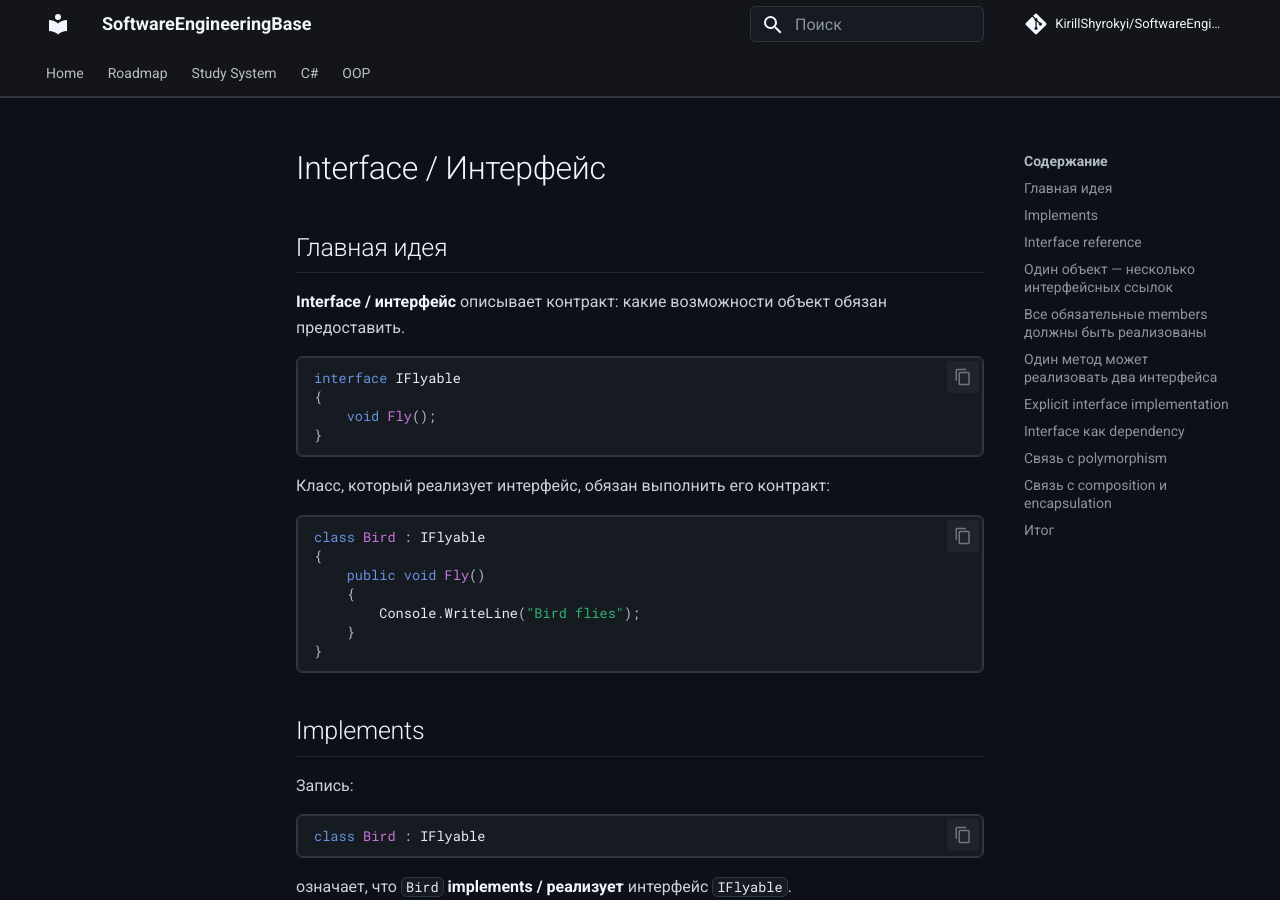
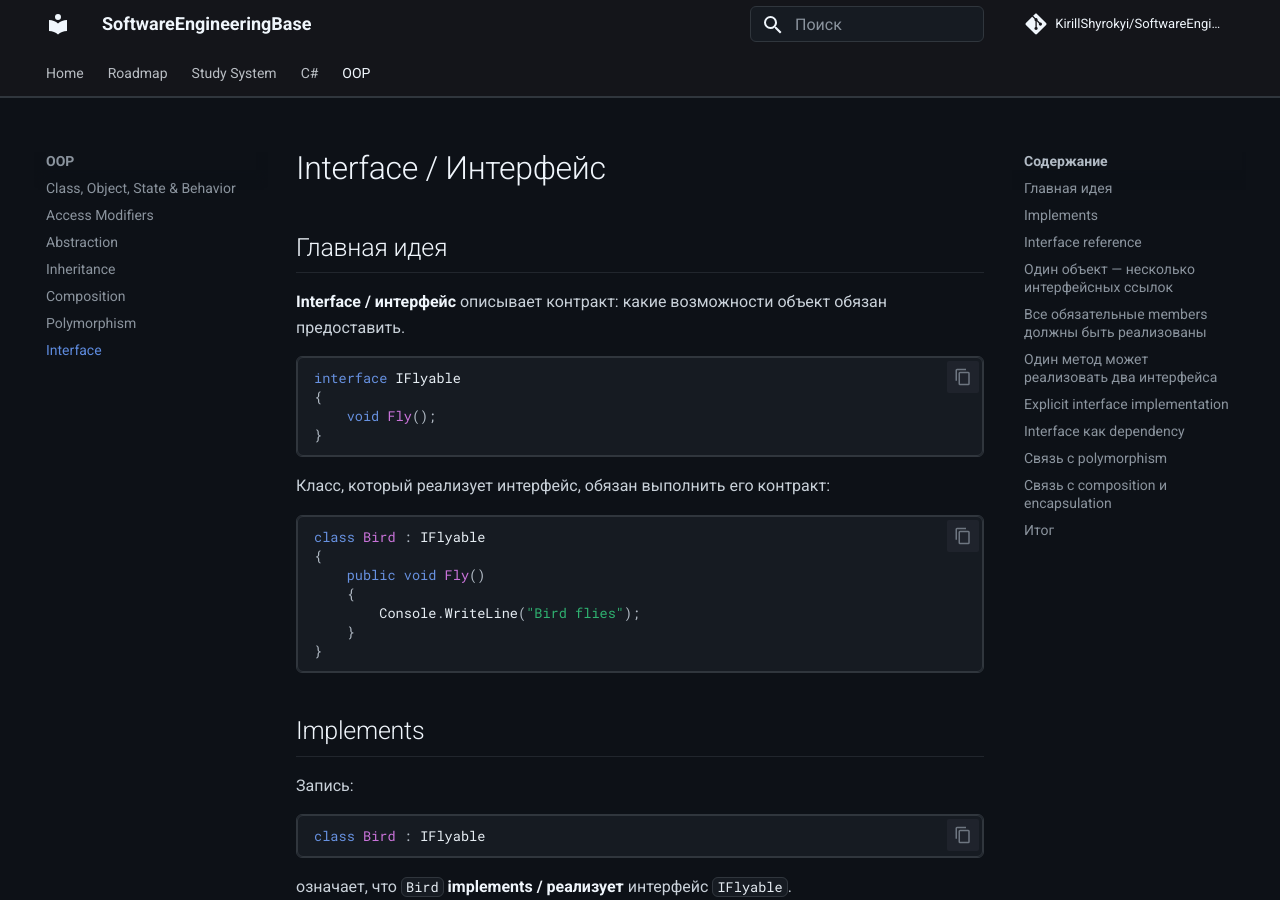
Before and after one commit to KirillShyrokyi/SoftwareEngineeringBase, an MkDocs documentation site: the page built from docs/oop/interface.md, in a window 1280 px wide and 900 px high. Built offline with MkDocs 1.6.1 and Material for MkDocs 9.7.7, drawn with Linux system fonts in a browser that asks for light colours; comment, search, counter and statistics services are not loaded.

Commit message:
docs(oop): add interface to navigation

```diff
--- a/mkdocs.yml
+++ b/mkdocs.yml
@@ -19,6 +19,7 @@ nav:
       - Inheritance: oop/inheritance.md
       - Composition: oop/composition.md
       - Polymorphism: oop/polymorphism.md
+      - Interface: oop/interface.md
 
 theme:
   name: material
```
